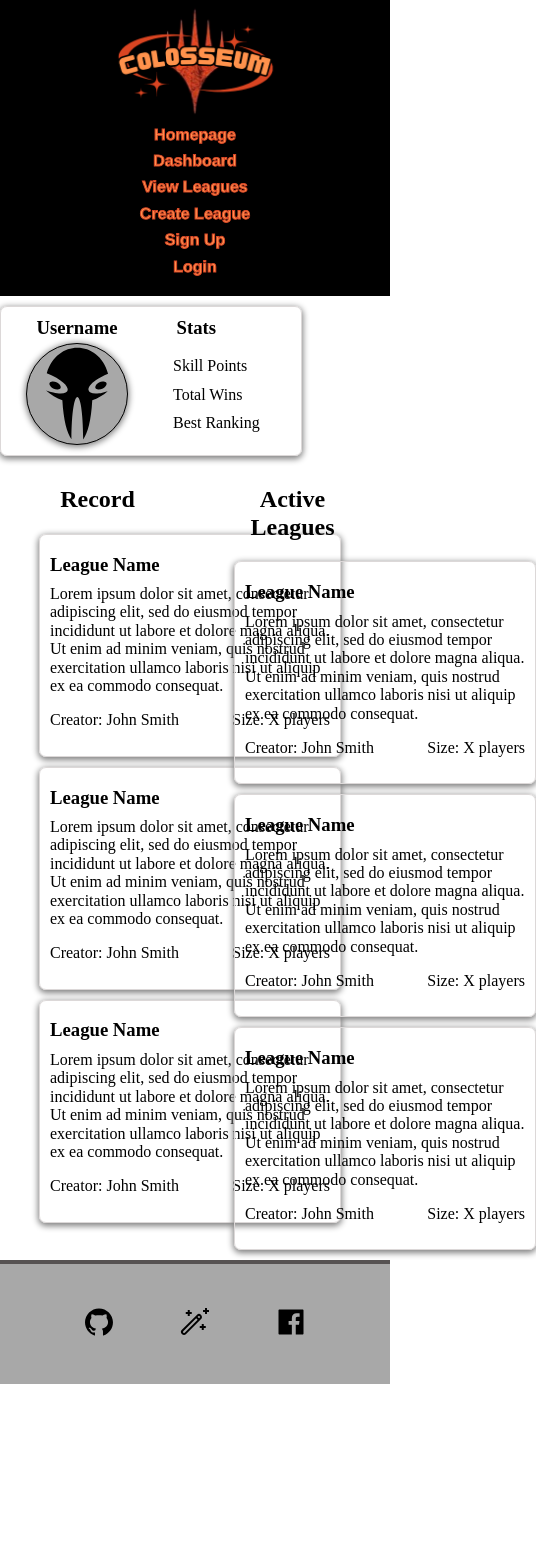
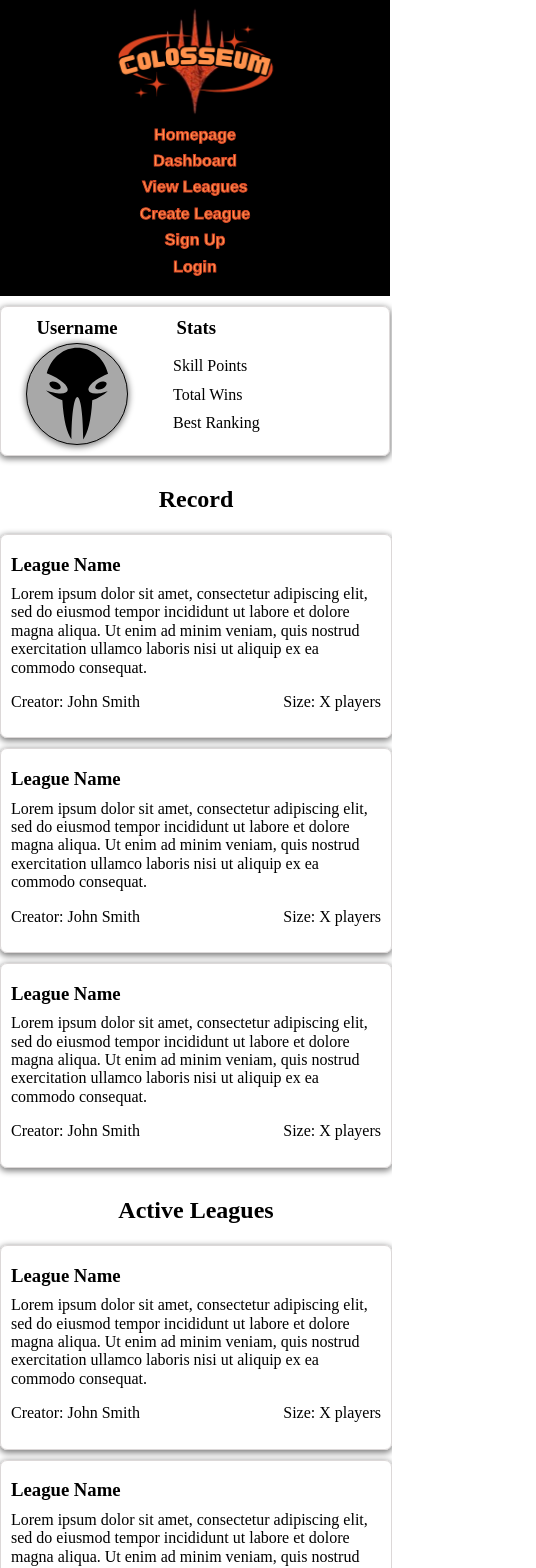
Before and after one commit to cecrouch01/Tabletop-Leagues, a React (Vite) app in the folder client/: page /dashboard in a window 390 px wide. Shown: the top 1568 px of the page, 536 px wide, since content can reach past the window. Before the commit the page ends 1384 px from the top, so only its background shows below. Built offline with nearby package versions, Linux system fonts and the light colour scheme.

Commit message:
addition of responsive dashboard and homepage

```diff
--- a/client/src/components/Card/Card.css
+++ b/client/src/components/Card/Card.css
@@ -1,6 +1,6 @@
 .card {
     border: 1px solid rgb(220, 216, 216);
-    width: 300px;
+    width: 400px;
     height: auto;
     margin-top: 10px;
     margin-bottom: 10px;
@@ -13,3 +13,9 @@
     box-shadow: 0 2px 6px 1px #ff914d;
     transition: all .5s;
 }
+
+@media screen and (max-width: 402px) {
+    .card {
+        width: 100vw;
+    }
+}
--- a/client/src/pages/Dashboard/Dashboard.css
+++ b/client/src/pages/Dashboard/Dashboard.css
@@ -1,16 +1,13 @@
+.dshbrd-user-card {
+    display: flex;
+    justify-content: center;
+}
 .dshbrd-contents {
     display: flex;
     justify-content: space-around;
+    flex-wrap: wrap;
 }
 
-.user-record{
-    width: 30vw;
-}
-
-
-.active-leagues {
-    width: 30vw;
-}
 .user-record>h2, .active-leagues>h2{
     text-align: center;
 }
--- a/client/src/pages/Home/Home.css
+++ b/client/src/pages/Home/Home.css
@@ -1,4 +1,5 @@
 .home-body {
     display: flex;
+    flex-wrap: wrap;
     justify-content: space-around;
 }
```
